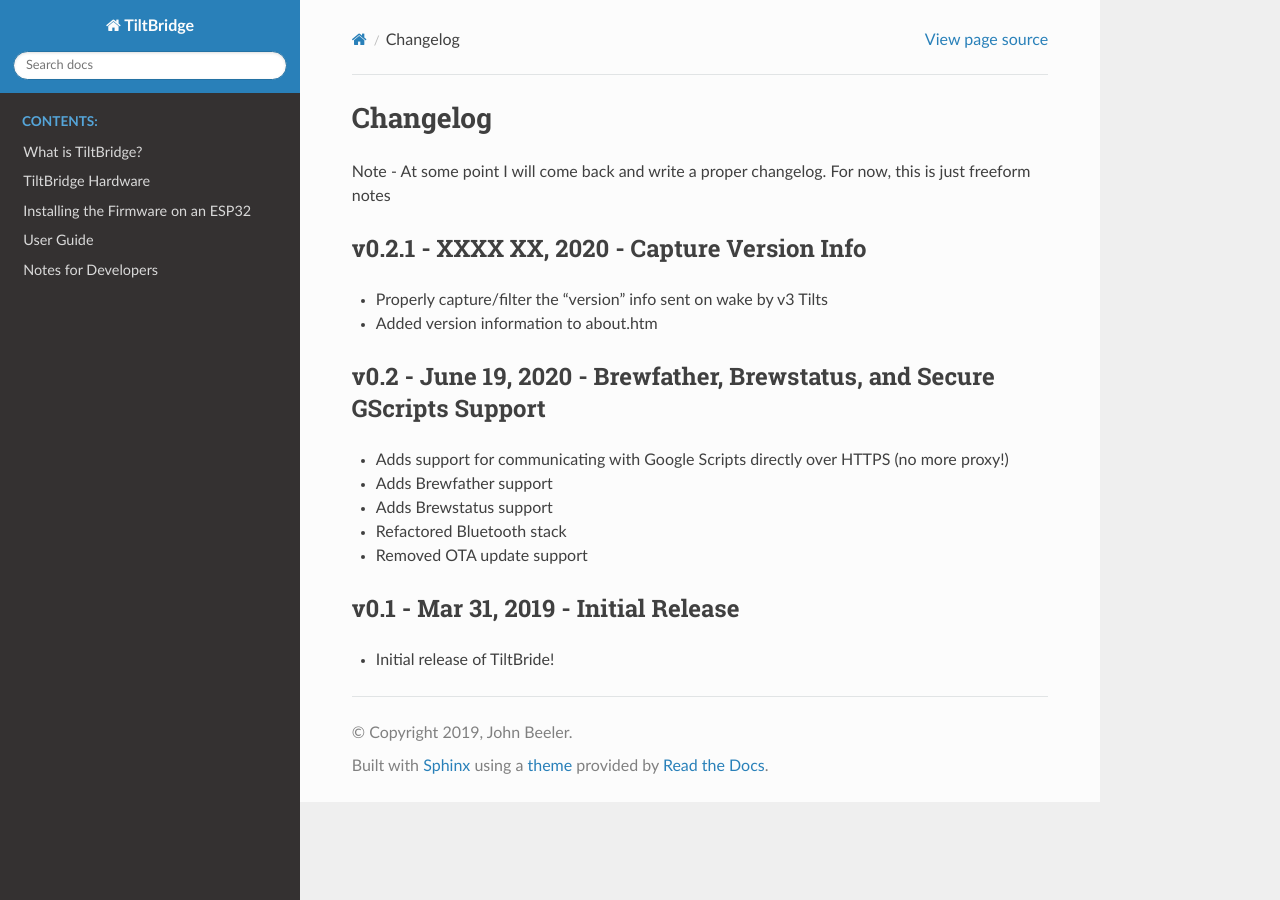
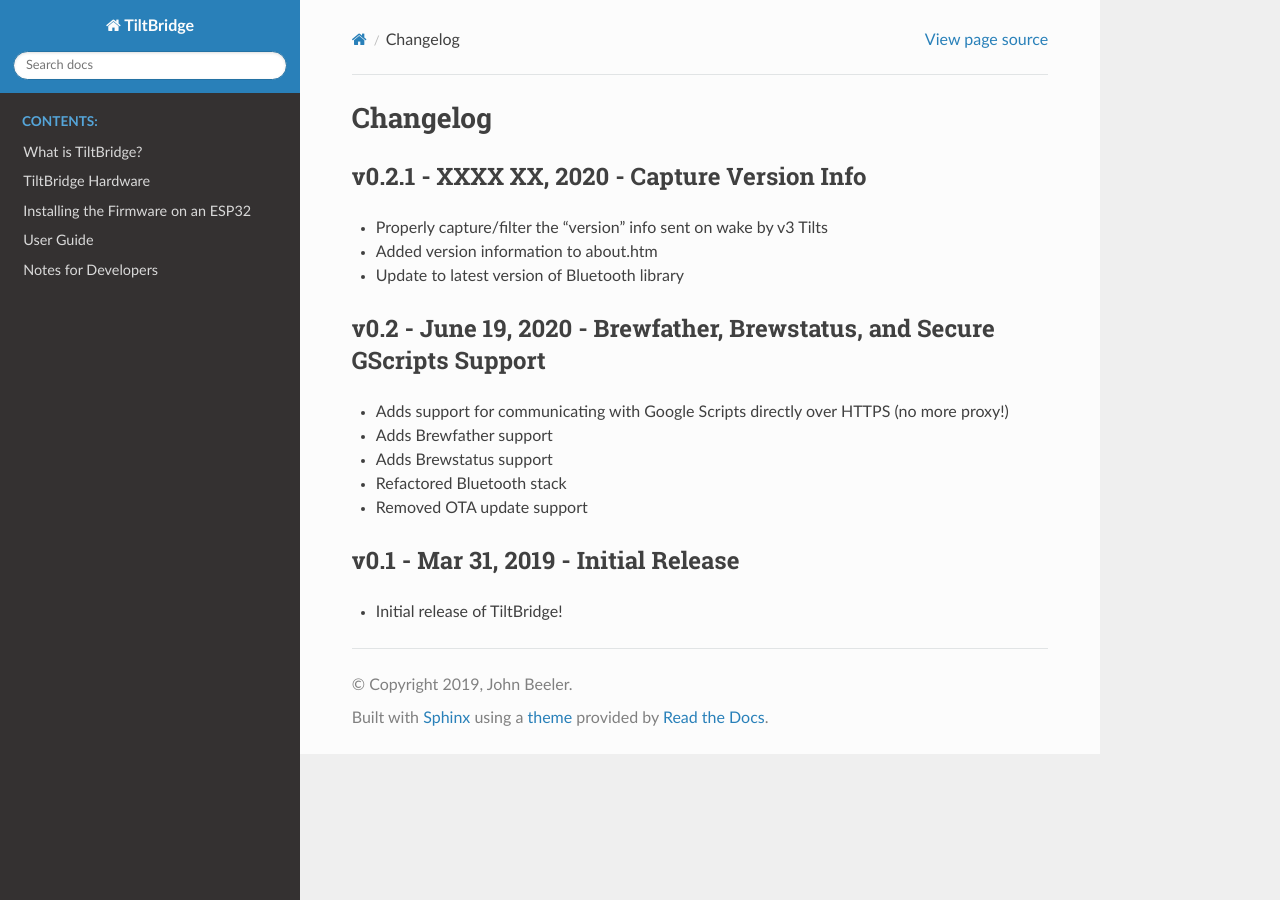
Before and after one commit to thorrak/tiltbridge, a Sphinx documentation site: the page built from docs/source/changelog.rst, in a window 1280 px wide. Built offline with Sphinx 7.4.7 and the Read the Docs theme 2.0.0, drawn with Linux system fonts in a browser that asks for light colours.

Commit message:
Update to latest NimBLE library

```diff
--- a/docs/source/changelog.rst
+++ b/docs/source/changelog.rst
@@ -1,7 +1,5 @@
 Changelog
 #########
-
-Note - At some point I will come back and write a proper changelog. For now, this is just freeform notes
 
 
 v0.2.1 - XXXX XX, 2020 - Capture Version Info
@@ -9,6 +7,7 @@
 
 - Properly capture/filter the "version" info sent on wake by v3 Tilts
 - Added version information to about.htm
+- Update to latest version of Bluetooth library
 
 
 
@@ -26,4 +25,4 @@
 v0.1 - Mar 31, 2019 - Initial Release
 -------------------------------------
 
-- Initial release of TiltBride!
+- Initial release of TiltBridge!
```
Also changed, not shown: 3 other files.
